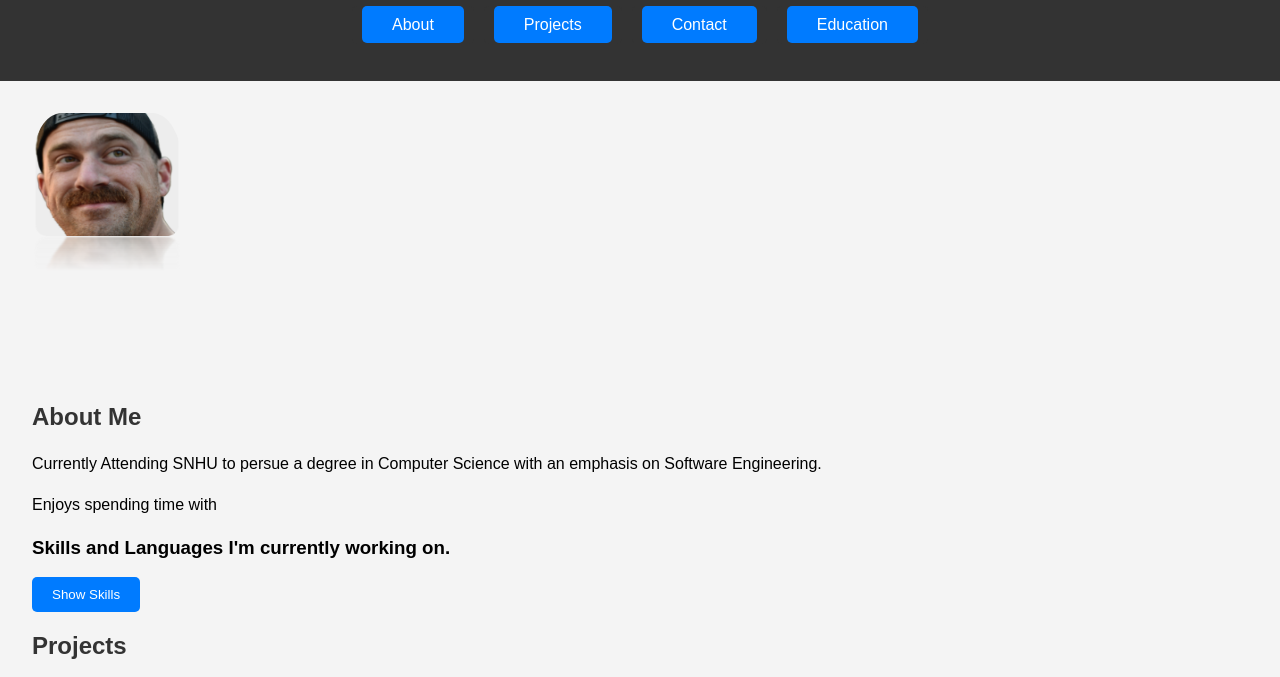
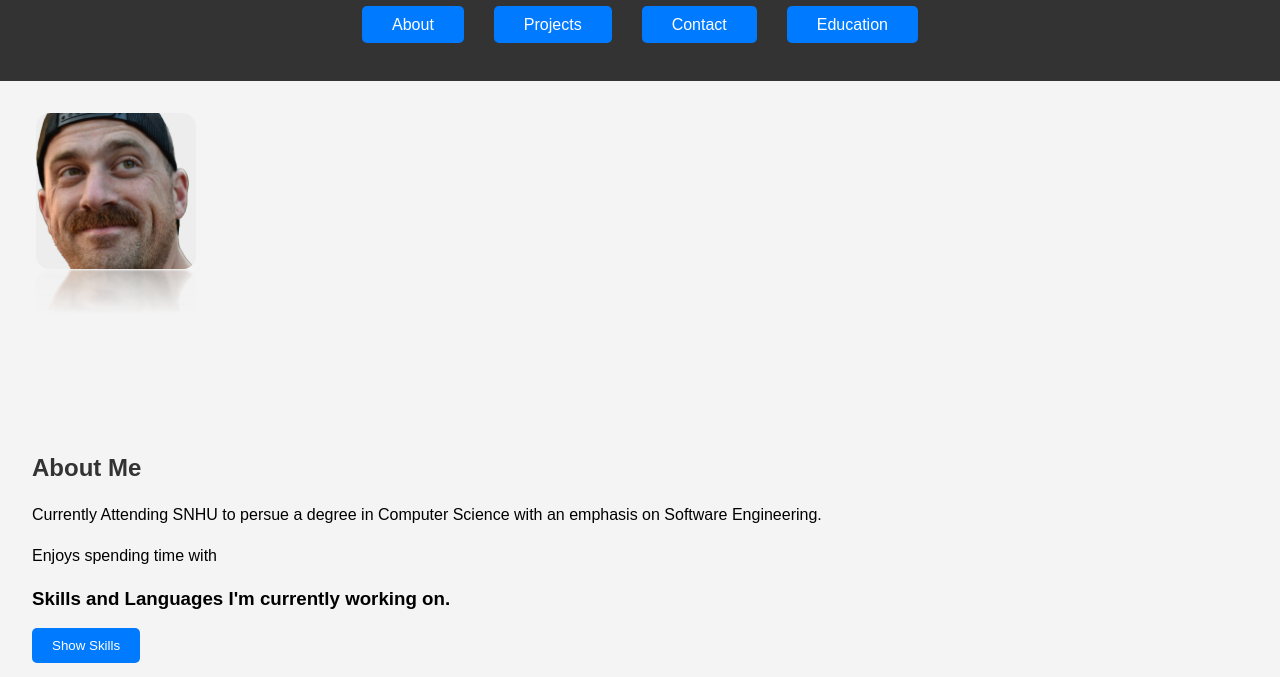
Before and after one commit to KindredCoder/Portfolio, a plain HTML site: page index.html in a window 1280 px wide. Shown: the part 95-772 px from the top of the page. Drawn offline with Linux system fonts and the light colour scheme.

Commit message:
Changes to Profile Picture

```diff
--- a/index.html
+++ b/index.html
@@ -19,8 +19,13 @@
         </nav>
     </header>
     <main>
+        <section id="profilePicture">
+            <div id="myPicture">
+                <img src="project2.jpg" alt="Kyle Gibson">
+            </div>
+        </section>
         <section id="about">
-            <img src="project2.jpg" alt="Kyle Gibson" class="profile-picture">
+
             <h2>About Me</h2>
             <p>Currently Attending SNHU to persue a degree in Computer Science with an emphasis on Software Engineering.</p>
             <p>Enjoys spending time with </p>
--- a/styles.css
+++ b/styles.css
@@ -23,8 +23,6 @@ h1, h2 {
 p {
     line-height: 1.6;
 }
-
-
 
 button {
     padding: 10px 20px;
@@ -104,7 +102,7 @@ form button[type="submit"] {
     transition: background-color 0.3s ease;
 }
 
-form buttonp[type="submit"]:hover {
+form button[type="submit"]:hover {
     background-color: #218821;
 }
 
@@ -120,14 +118,6 @@ button[type="submit"] {
 
 button[type="submit"]:hover {
     background-color: #218838;
-}
-
-.profile-picture {
-    width: 150px;
-    height: 250px;
-    border-radius: 20%;
-    margin-bottom: 1rem;
-    justify-content: center;
 }
 
 ul {
@@ -160,7 +150,6 @@ nav ul li a {
     padding: 10px 30px;
     background-color: #007bff;
     border-radius: 5px;
-    transition: ;
 }
 
 nav ul li a:hover {
```
